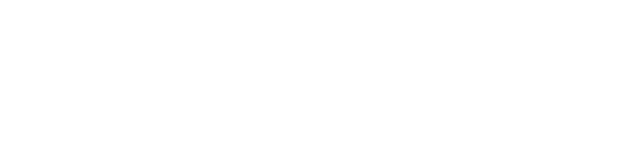
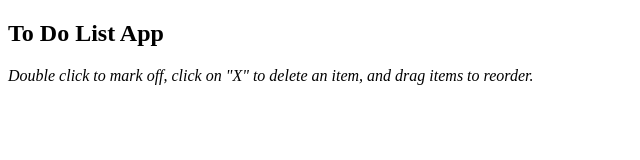
Before and after one commit to BriWins/to-do-list-app, a plain HTML site: page index.html in a window 1280 px wide. Shown: the whole page, without its empty margins (0-640 px from the left). Drawn offline with Linux system fonts and the light colour scheme.

Commit message:
Updated index.html file
window title
to do list app header
to do list app directions

```diff
--- a/index.html
+++ b/index.html
@@ -4,9 +4,13 @@
     <meta charset="UTF-8">
     <meta http-equiv="X-UA-Compatible" content="IE=edge">
     <meta name="viewport" content="width=device-width, initial-scale=1.0">
-    <title>Document</title>
+    <title>To Do List</title>
 </head>
 <body>
+  <div class="container">
+    <h2> To Do List App</h2>
+    <p><em>Double click to mark off, click on "X" to delete an item, and drag items to reorder.</em></p>
+  </div>
 
 </body>
 </html>
```
